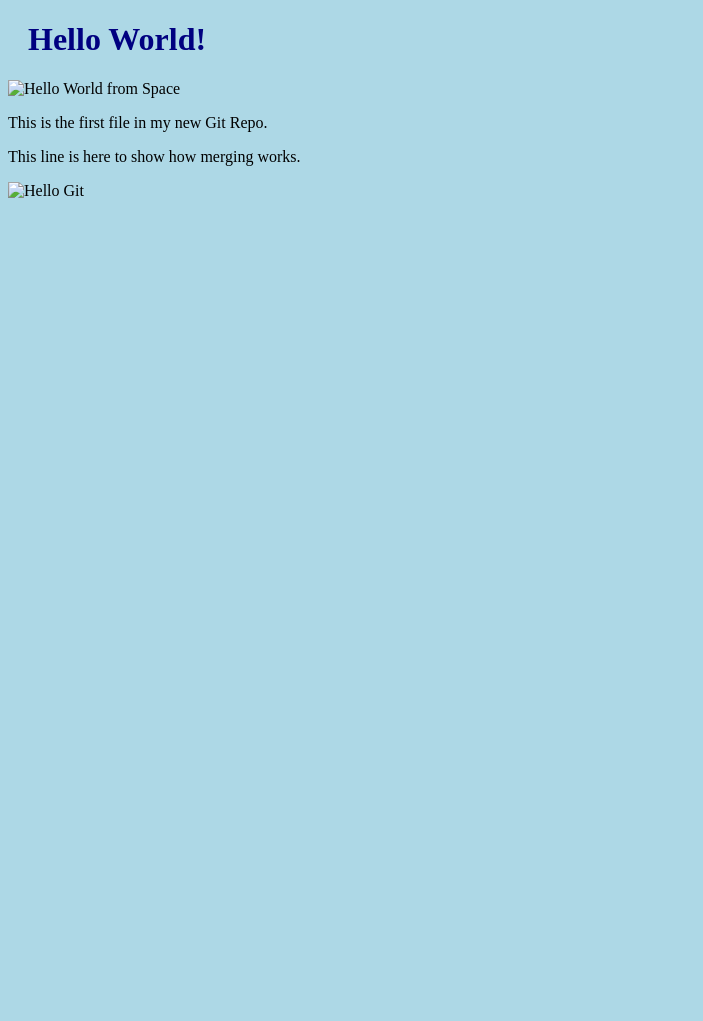
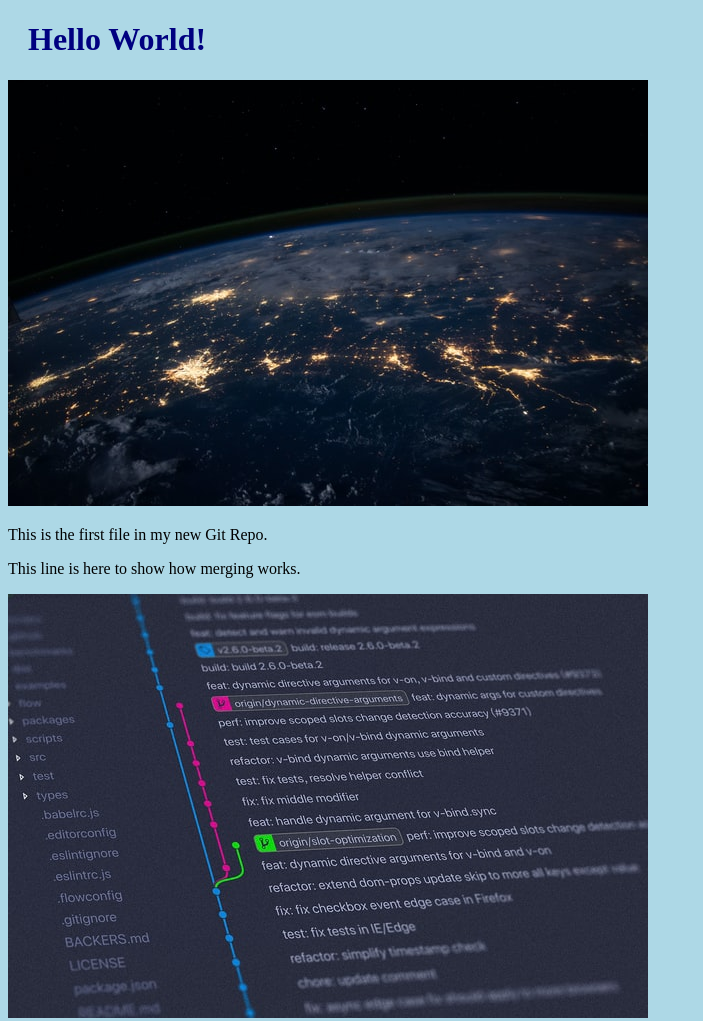
Before and after one commit to snaCW/hello-world, a plain HTML site: page index.html in a window 1280 px wide. Shown: the whole page, without its empty margins (0-703 px from the left). Before the commit the page ends 800 px from the top, so only its background shows below. Drawn offline with Linux system fonts and the light colour scheme.

Commit message:
Updated index.html with correcting misspelled 'scr' to 'src'

```diff
--- a/index.html
+++ b/index.html
@@ -8,12 +8,12 @@
     <body>
         <h1>Hello World!</h1>
         <div>
-            <img scr="img_hello_world.jpg" alt="Hello World from Space" style="width: 100%; max-width: 640px;">
+            <img src="img_hello_world.jpg" alt="Hello World from Space" style="width: 100%; max-width: 640px;">
         </div>
         <p>This is the first file in my new Git Repo.</p>
         <p>This line is here to show how merging works.</p>
         <div>
-            <img scr="img_hello_git.jpg" alt="Hello Git" style="width: 100%; max-width: 640px;">
+            <img src="img_hello_git.jpg" alt="Hello Git" style="width: 100%; max-width: 640px;">
         </div>
     </body>
 </html>
```
